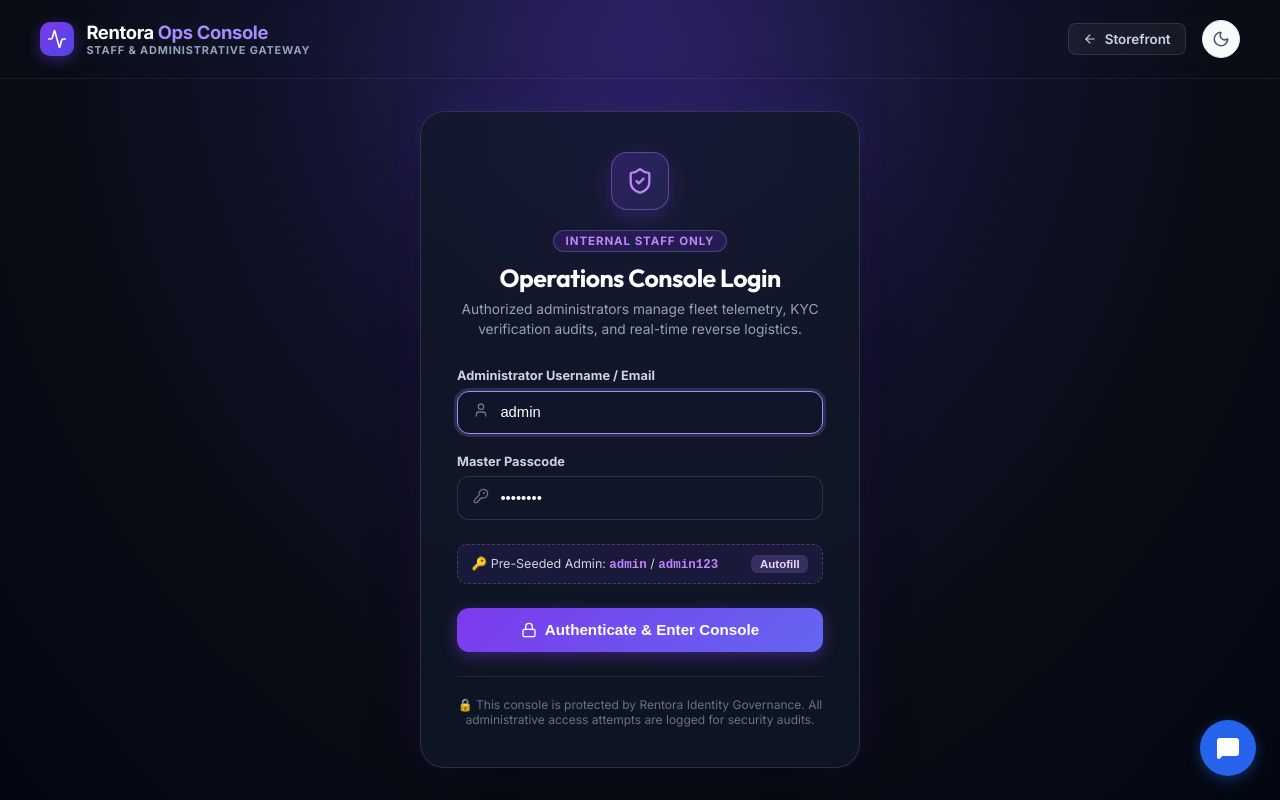
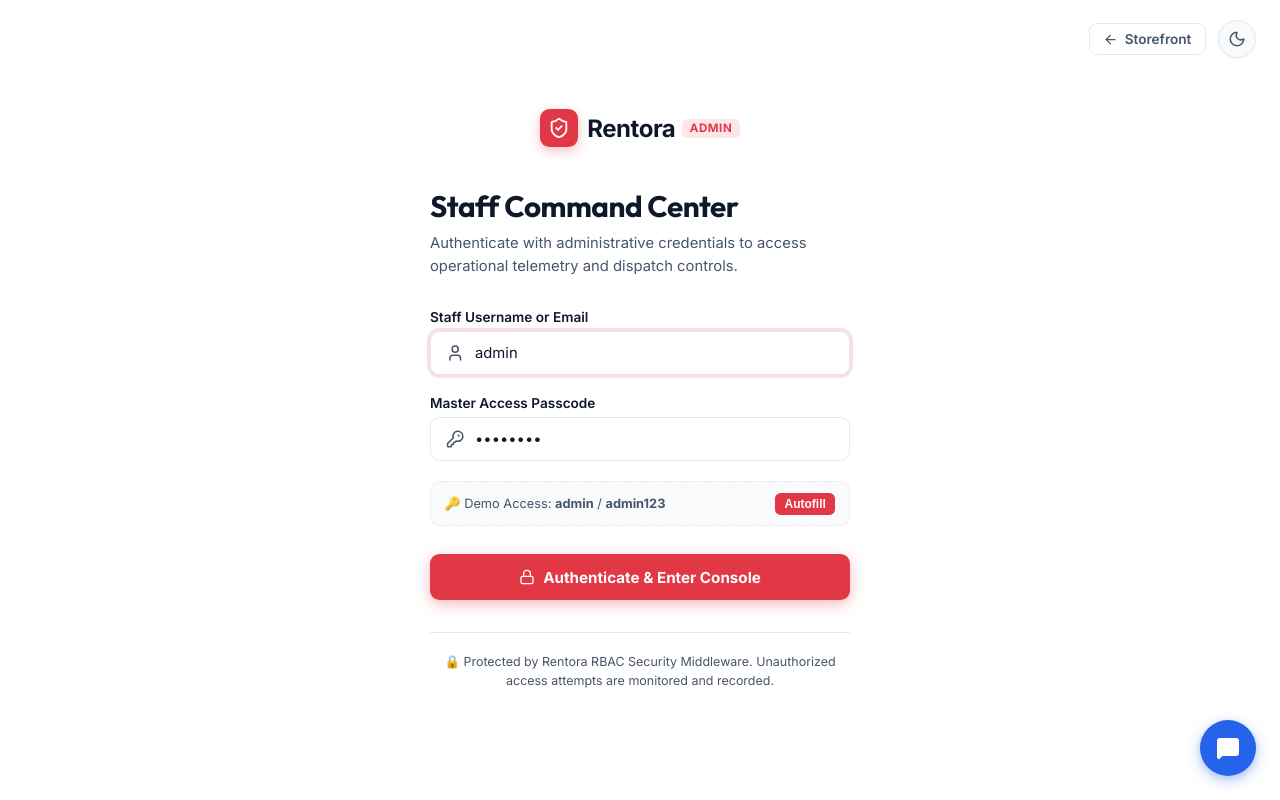
Before and after one commit to Nayak17-07/RentAI, a React (Vite) app in the folder frontend/: page /admin/login in a window 1280 px wide. Built offline with nearby package versions, Linux system fonts and the light colour scheme.

Commit message:
Harmonize AdminLoginPage design with Rentora platform and improve SHAP fallback handling

```diff
--- a/frontend/src/AdminLoginPage.jsx
+++ b/frontend/src/AdminLoginPage.jsx
@@ -7,10 +7,9 @@
   ArrowLeft,
   Loader2,
   AlertCircle,
-  CheckCircle2,
-  Activity,
-  Terminal,
-  KeyRound
+  Home as HomeIcon,
+  KeyRound,
+  Sparkles
 } from 'lucide-react';
 import ThemeToggle from './ThemeToggle';
 
@@ -66,302 +65,242 @@
   };
 
   return (
-    <div style={{
-      minHeight: '100vh',
-      background: 'radial-gradient(ellipse at top, #1e1b4b 0%, #090d16 65%, #030712 100%)',
-      display: 'flex',
-      flexDirection: 'column',
-      color: '#f8fafc',
-      fontFamily: "'Inter', sans-serif",
-      position: 'relative',
-      overflow: 'hidden'
-    }}>
-      {/* Background ambient lighting */}
+    <div style={{ display: 'flex', minHeight: '100vh', background: 'var(--bg-color)', position: 'relative' }}>
+      {/* Top action rail */}
       <div style={{
         position: 'absolute',
-        top: '-15%',
-        left: '50%',
-        transform: 'translateX(-50%)',
-        width: '720px',
-        height: '420px',
-        background: 'radial-gradient(circle, rgba(124, 58, 237, 0.22) 0%, rgba(99, 102, 241, 0.08) 50%, transparent 80%)',
-        filter: 'blur(70px)',
-        pointerEvents: 'none',
-        zIndex: 0
-      }} />
-
-      {/* Top Header Bar */}
-      <header style={{
-        padding: '1.25rem 2.5rem',
+        top: '1.25rem',
+        right: '1.5rem',
+        zIndex: 100,
         display: 'flex',
         alignItems: 'center',
-        justifyContent: 'space-between',
-        position: 'relative',
-        zIndex: 10,
-        borderBottom: '1px solid rgba(255, 255, 255, 0.06)',
-        backdropFilter: 'blur(10px)'
+        gap: '0.75rem'
       }}>
-        <div style={{ display: 'flex', alignItems: 'center', gap: '0.75rem' }}>
-          <div style={{
-            background: 'linear-gradient(135deg, #7c3aed 0%, #4f46e5 100%)',
-            padding: '0.45rem',
-            borderRadius: '10px',
-            display: 'flex',
-            alignItems: 'center',
-            justifyContent: 'center',
-            boxShadow: '0 4px 14px rgba(124, 58, 237, 0.4)'
-          }}>
-            <Activity size={20} color="white" />
-          </div>
-          <div>
-            <div style={{ fontSize: '1.15rem', fontWeight: 800, letterSpacing: '-0.02em', color: '#ffffff' }}>
-              Rentora <span style={{ color: '#a78bfa' }}>Ops Console</span>
-            </div>
-            <div style={{ fontSize: '0.68rem', color: '#94a3b8', textTransform: 'uppercase', letterSpacing: '0.08em', fontWeight: 700 }}>
-              Staff & Administrative Gateway
-            </div>
-          </div>
-        </div>
-
-        <div style={{ display: 'flex', alignItems: 'center', gap: '1rem' }}>
         <Link
           to="/"
           style={{
             display: 'inline-flex',
             alignItems: 'center',
-              gap: '0.45rem',
-              color: '#cbd5e1',
+            gap: '0.4rem',
+            color: 'var(--text-secondary)',
             textDecoration: 'none',
-              fontSize: '0.84rem',
+            fontSize: '0.85rem',
             fontWeight: 600,
-              padding: '0.45rem 0.9rem',
-              borderRadius: '8px',
-              background: 'rgba(255, 255, 255, 0.05)',
-              border: '1px solid rgba(255, 255, 255, 0.1)',
+            padding: '0.45rem 0.85rem',
+            borderRadius: '0.5rem',
+            background: 'var(--card-bg, #ffffff)',
+            border: '1px solid var(--border-color, #e2e8f0)',
             transition: 'all 0.15s ease'
           }}
-            onMouseOver={(e) => { e.currentTarget.style.background = 'rgba(255, 255, 255, 0.1)'; e.currentTarget.style.color = '#ffffff'; }}
-            onMouseOut={(e) => { e.currentTarget.style.background = 'rgba(255, 255, 255, 0.05)'; e.currentTarget.style.color = '#cbd5e1'; }}
         >
-            <ArrowLeft size={14} />
+          <ArrowLeft size={15} />
           <span>Storefront</span>
         </Link>
         <ThemeToggle />
       </div>
-      </header>
 
-      {/* Main Login Card Container */}
-      <main style={{
-        flex: 1,
+      {/* Left side - Branded Executive Visual */}
+      <div
+        style={{
+          flex: '1',
+          display: 'none',
+          position: 'relative'
+        }}
+        className="auth-image-container"
+      >
+        <img
+          src="https://images.unsplash.com/photo-1497366216548-37526070297c?auto=format&fit=crop&q=80&w=1200"
+          alt="Rentora Executive Headquarters"
+          style={{ width: '100%', height: '100%', objectFit: 'cover' }}
+        />
+        <div style={{
+          position: 'absolute',
+          inset: 0,
+          background: 'linear-gradient(to right, rgba(15, 23, 42, 0.85) 0%, rgba(15, 23, 42, 0.45) 60%, transparent 100%)'
+        }}></div>
+        <div style={{ position: 'absolute', bottom: '4rem', left: '4rem', color: '#ffffff', maxWidth: '480px' }}>
+          <div style={{
+            display: 'inline-flex',
+            alignItems: 'center',
+            gap: '0.4rem',
+            background: 'rgba(226, 55, 68, 0.25)',
+            border: '1px solid rgba(226, 55, 68, 0.5)',
+            color: '#ff8a93',
+            padding: '0.25rem 0.75rem',
+            borderRadius: '999px',
+            fontSize: '0.75rem',
+            fontWeight: 700,
+            letterSpacing: '0.06em',
+            textTransform: 'uppercase',
+            marginBottom: '1rem'
+          }}>
+            <ShieldCheck size={14} />
+            Internal Staff Portal
+          </div>
+          <h2 style={{ fontSize: '2.4rem', lineHeight: 1.2, marginBottom: '1rem', color: '#ffffff', fontWeight: 800 }}>
+            Operations & AI Intelligence Command Center
+          </h2>
+          <p style={{ fontSize: '1.05rem', color: '#cbd5e1', lineHeight: 1.6 }}>
+            Real-time subscriber churn radar, serialized refurbishment tracking, and executive BI metrics for the Rentora marketplace.
+          </p>
+        </div>
+      </div>
+
+      {/* Right side - Unified Form */}
+      <div style={{
+        flex: '1',
+        display: 'flex',
+        flexDirection: 'column',
+        justifyContent: 'center',
+        alignItems: 'center',
+        padding: '2.5rem 1.5rem',
+        background: 'var(--surface-color, white)'
+      }}>
+        <div className="animate-fade-in" style={{ width: '100%', maxWidth: '420px' }}>
+
+          {/* Brand Header */}
+          <div style={{ display: 'flex', alignItems: 'center', gap: '0.6rem', marginBottom: '2.5rem', justifyContent: 'center' }}>
+            <div style={{
+              background: 'var(--primary-color)',
+              padding: '0.5rem',
+              borderRadius: '0.6rem',
               display: 'flex',
               alignItems: 'center',
               justifyContent: 'center',
-        padding: '2rem 1.25rem',
-        position: 'relative',
-        zIndex: 10
+              boxShadow: '0 4px 12px rgba(226, 55, 68, 0.3)'
             }}>
-        <div style={{
-          width: '100%',
-          maxWidth: '440px',
-          background: 'rgba(17, 24, 39, 0.75)',
-          border: '1px solid rgba(255, 255, 255, 0.12)',
-          borderRadius: '24px',
-          padding: '2.5rem 2.25rem',
-          boxShadow: '0 25px 60px -15px rgba(0, 0, 0, 0.65), 0 0 40px rgba(124, 58, 237, 0.15)',
-          backdropFilter: 'blur(20px)',
-          animation: 'fadeIn 0.25s ease-out'
+              <ShieldCheck size={22} color="white" />
+            </div>
+            <div>
+              <div style={{ display: 'flex', alignItems: 'center', gap: '0.4rem' }}>
+                <span style={{ fontSize: '1.5rem', fontWeight: 800, color: 'var(--text-color, #0f172a)', letterSpacing: '-0.02em' }}>
+                  Rentora
+                </span>
+                <span style={{
+                  background: 'rgba(226, 55, 68, 0.12)',
+                  color: 'var(--primary-color)',
+                  fontSize: '0.72rem',
+                  fontWeight: 800,
+                  padding: '0.15rem 0.5rem',
+                  borderRadius: '0.35rem',
+                  textTransform: 'uppercase',
+                  letterSpacing: '0.05em'
                 }}>
-          {/* Badge & Lock Icon */}
-          <div style={{ textAlign: 'center', marginBottom: '1.75rem' }}>
-            <div style={{
-              width: '58px',
-              height: '58px',
-              borderRadius: '16px',
-              background: 'linear-gradient(135deg, rgba(124, 58, 237, 0.25) 0%, rgba(99, 102, 241, 0.15) 100%)',
-              border: '1.5px solid rgba(167, 139, 250, 0.4)',
-              display: 'flex',
-              alignItems: 'center',
-              justifyContent: 'center',
-              margin: '0 auto 1.15rem',
-              boxShadow: '0 8px 24px rgba(124, 58, 237, 0.25)'
-            }}>
-              <ShieldCheck size={28} color="#c084fc" />
+                  Admin
+                </span>
+              </div>
+            </div>
           </div>
 
-            <span style={{
-              background: 'rgba(124, 58, 237, 0.18)',
-              color: '#c084fc',
-              border: '1px solid rgba(167, 139, 250, 0.3)',
-              fontSize: '0.72rem',
-              fontWeight: 800,
-              padding: '0.2rem 0.7rem',
-              borderRadius: '999px',
-              textTransform: 'uppercase',
-              letterSpacing: '0.08em',
-              display: 'inline-block',
-              marginBottom: '0.65rem'
-            }}>
-              Internal Staff Only
-            </span>
-
-            <h1 style={{
-              fontSize: '1.55rem',
-              fontWeight: 800,
-              color: '#ffffff',
-              margin: '0 0 0.45rem',
-              letterSpacing: '-0.02em'
-            }}>
-              Operations Console Login
+          <div style={{ marginBottom: '2rem' }}>
+            <h1 style={{ fontSize: '1.85rem', fontWeight: 800, marginBottom: '0.45rem', color: 'var(--text-color, #0f172a)' }}>
+              Staff Command Center
             </h1>
-            <p style={{
-              color: '#94a3b8',
-              fontSize: '0.86rem',
-              lineHeight: 1.45,
-              margin: 0
-            }}>
-              Authorized administrators manage fleet telemetry, KYC verification audits, and real-time reverse logistics.
+            <p style={{ color: 'var(--text-secondary, #64748b)', fontSize: '0.925rem', lineHeight: 1.5, margin: 0 }}>
+              Authenticate with administrative credentials to access operational telemetry and dispatch controls.
             </p>
           </div>
 
-          {/* Error Banner */}
           {error && (
             <div style={{
-              background: 'rgba(239, 68, 68, 0.12)',
-              border: '1px solid rgba(239, 68, 68, 0.35)',
-              borderRadius: '12px',
-              padding: '0.75rem 1rem',
-              marginBottom: '1.25rem',
+              background: 'rgba(239, 68, 68, 0.1)',
+              borderLeft: '4px solid var(--primary-color)',
+              padding: '0.85rem 1rem',
+              borderRadius: '0.5rem',
+              marginBottom: '1.5rem',
+              color: '#dc2626',
+              fontSize: '0.875rem',
               display: 'flex',
-              alignItems: 'flex-start',
-              gap: '0.65rem',
-              fontSize: '0.825rem',
-              color: '#fca5a5',
-              lineHeight: 1.4
+              alignItems: 'center',
+              gap: '0.5rem'
             }}>
-              <AlertCircle size={16} color="#ef4444" style={{ flexShrink: 0, marginTop: '2px' }} />
-              <div>{error}</div>
+              <AlertCircle size={16} style={{ flexShrink: 0 }} />
+              <span>{error}</span>
             </div>
           )}
 
-          {/* Login Form */}
-          <form onSubmit={handleAdminLogin}>
-            <div style={{ marginBottom: '1.25rem' }}>
-              <label style={{
-                display: 'block',
-                fontSize: '0.8rem',
-                fontWeight: 700,
-                color: '#cbd5e1',
-                marginBottom: '0.45rem'
-              }}>
-                Administrator Username / Email
+          <form onSubmit={handleAdminLogin} style={{ display: 'flex', flexDirection: 'column', gap: '1.25rem' }}>
+            <div>
+              <label className="input-label" style={{ display: 'block', marginBottom: '0.4rem', fontWeight: 600, fontSize: '0.85rem', color: 'var(--text-color)' }}>
+                Staff Username or Email
               </label>
               <div style={{ position: 'relative' }}>
-                <div style={{
-                  position: 'absolute',
-                  left: '1rem',
-                  top: '50%',
-                  transform: 'translateY(-50%)',
-                  pointerEvents: 'none',
-                  color: '#64748b'
-                }}>
-                  <User size={16} />
-                </div>
+                <User style={{ position: 'absolute', left: '1rem', top: '50%', transform: 'translateY(-50%)', color: 'var(--text-secondary)', width: '1.15rem', height: '1.15rem' }} />
                 <input
                   type="text"
+                  className="input-field"
+                  placeholder="Enter staff identifier"
                   value={identifier}
                   onChange={(e) => { setIdentifier(e.target.value); setError(''); }}
-                  placeholder="admin or admin@rentora.com"
+                  style={{
+                    width: '100%',
+                    padding: '0.75rem 1rem 0.75rem 2.75rem',
+                    borderRadius: '0.6rem',
+                    border: '1.5px solid var(--border-color, #cbd5e1)',
+                    background: 'var(--card-bg, #ffffff)',
+                    color: 'var(--text-color, #0f172a)',
+                    fontSize: '0.925rem',
+                    boxSizing: 'border-box'
+                  }}
                   autoFocus
                   required
-                  style={{
-                    width: '100%',
-                    padding: '0.8rem 1rem 0.8rem 2.65rem',
-                    borderRadius: '12px',
-                    background: 'rgba(15, 23, 42, 0.7)',
-                    border: '1.5px solid rgba(255, 255, 255, 0.12)',
-                    color: '#ffffff',
-                    fontSize: '0.925rem',
-                    outline: 'none',
-                    boxSizing: 'border-box',
-                    transition: 'all 0.15s ease'
-                  }}
-                  onFocus={(e) => { e.target.style.borderColor = '#a78bfa'; e.target.style.boxShadow = '0 0 0 3px rgba(167, 139, 250, 0.2)'; }}
-                  onBlur={(e) => { e.target.style.borderColor = 'rgba(255, 255, 255, 0.12)'; e.target.style.boxShadow = 'none'; }}
                 />
               </div>
             </div>
 
-            <div style={{ marginBottom: '1.5rem' }}>
-              <label style={{
-                display: 'block',
-                fontSize: '0.8rem',
-                fontWeight: 700,
-                color: '#cbd5e1',
-                marginBottom: '0.45rem'
-              }}>
-                Master Passcode
+            <div>
+              <label className="input-label" style={{ display: 'block', marginBottom: '0.4rem', fontWeight: 600, fontSize: '0.85rem', color: 'var(--text-color)' }}>
+                Master Access Passcode
               </label>
               <div style={{ position: 'relative' }}>
-                <div style={{
-                  position: 'absolute',
-                  left: '1rem',
-                  top: '50%',
-                  transform: 'translateY(-50%)',
-                  pointerEvents: 'none',
-                  color: '#64748b'
-                }}>
-                  <KeyRound size={16} />
-                </div>
+                <KeyRound style={{ position: 'absolute', left: '1rem', top: '50%', transform: 'translateY(-50%)', color: 'var(--text-secondary)', width: '1.15rem', height: '1.15rem' }} />
                 <input
                   type="password"
+                  className="input-field"
+                  placeholder="Enter your security passcode"
                   value={password}
                   onChange={(e) => { setPassword(e.target.value); setError(''); }}
-                  placeholder="••••••••"
-                  required
                   style={{
                     width: '100%',
-                    padding: '0.8rem 1rem 0.8rem 2.65rem',
-                    borderRadius: '12px',
-                    background: 'rgba(15, 23, 42, 0.7)',
-                    border: '1.5px solid rgba(255, 255, 255, 0.12)',
-                    color: '#ffffff',
+                    padding: '0.75rem 1rem 0.75rem 2.75rem',
+                    borderRadius: '0.6rem',
+                    border: '1.5px solid var(--border-color, #cbd5e1)',
+                    background: 'var(--card-bg, #ffffff)',
+                    color: 'var(--text-color, #0f172a)',
                     fontSize: '0.925rem',
-                    outline: 'none',
-                    boxSizing: 'border-box',
-                    transition: 'all 0.15s ease'
+                    boxSizing: 'border-box'
                   }}
-                  onFocus={(e) => { e.target.style.borderColor = '#a78bfa'; e.target.style.boxShadow = '0 0 0 3px rgba(167, 139, 250, 0.2)'; }}
-                  onBlur={(e) => { e.target.style.borderColor = 'rgba(255, 255, 255, 0.12)'; e.target.style.boxShadow = 'none'; }}
+                  required
                 />
               </div>
             </div>
 
-            {/* Quick Demo Pill Helper */}
+            {/* Quick Demo Credentials Autofill Pill */}
             <div style={{
-              background: 'rgba(124, 58, 237, 0.1)',
-              border: '1px dashed rgba(167, 139, 250, 0.3)',
-              borderRadius: '10px',
-              padding: '0.6rem 0.85rem',
-              marginBottom: '1.5rem',
+              background: 'var(--subnav-bg, #f8fafc)',
+              border: '1px dashed var(--border-color, #cbd5e1)',
+              borderRadius: '0.6rem',
+              padding: '0.65rem 0.85rem',
               display: 'flex',
               alignItems: 'center',
               justifyContent: 'space-between',
-              fontSize: '0.78rem'
+              fontSize: '0.8rem',
+              color: 'var(--text-secondary)'
             }}>
-              <span style={{ color: '#cbd5e1' }}>
-                🔑 Pre-Seeded Admin: <code style={{ color: '#c084fc', fontWeight: 800 }}>admin</code> / <code style={{ color: '#c084fc', fontWeight: 800 }}>admin123</code>
+              <span>
+                🔑 Demo Access: <strong style={{ color: 'var(--text-color)' }}>admin</strong> / <strong style={{ color: 'var(--text-color)' }}>admin123</strong>
               </span>
               <button
                 type="button"
                 onClick={() => { setIdentifier('admin'); setPassword('admin123'); setError(''); }}
                 style={{
-                  background: 'rgba(167, 139, 250, 0.2)',
+                  background: 'var(--primary-color)',
+                  color: 'white',
                   border: 'none',
-                  borderRadius: '6px',
-                  color: '#e9d5ff',
-                  fontSize: '0.72rem',
+                  borderRadius: '0.35rem',
+                  fontSize: '0.75rem',
                   fontWeight: 700,
-                  padding: '0.2rem 0.55rem',
+                  padding: '0.25rem 0.6rem',
                   cursor: 'pointer'
                 }}
               >
@@ -369,17 +308,18 @@
               </button>
             </div>
 
-            {/* Submit Button */}
             <button
               type="submit"
+              className="btn-primary"
               disabled={loading}
               style={{
                 width: '100%',
+                marginTop: '0.5rem',
                 padding: '0.85rem',
-                borderRadius: '12px',
+                borderRadius: '0.6rem',
+                background: 'var(--primary-color)',
+                color: 'white',
                 border: 'none',
-                background: 'linear-gradient(135deg, #7c3aed 0%, #6366f1 100%)',
-                color: '#ffffff',
                 fontWeight: 700,
                 fontSize: '0.95rem',
                 cursor: loading ? 'not-allowed' : 'pointer',
@@ -387,14 +327,13 @@
                 alignItems: 'center',
                 justifyContent: 'center',
                 gap: '0.5rem',
-                boxShadow: '0 4px 16px rgba(124, 58, 237, 0.4)',
-                transition: 'all 0.15s ease'
+                boxShadow: '0 4px 14px rgba(226, 55, 68, 0.35)'
               }}
             >
               {loading ? (
                 <>
                   <Loader2 size={18} className="animate-spin" />
-                  <span>Authenticating Privileges...</span>
+                  <span>Verifying Privileges...</span>
                 </>
               ) : (
                 <>
@@ -407,17 +346,18 @@
 
           {/* Security Disclaimer */}
           <div style={{
-            marginTop: '1.5rem',
+            marginTop: '2rem',
             paddingTop: '1.25rem',
-            borderTop: '1px solid rgba(255, 255, 255, 0.08)',
+            borderTop: '1px solid var(--border-color, #e2e8f0)',
             textAlign: 'center',
-            fontSize: '0.75rem',
-            color: '#64748b'
+            fontSize: '0.78rem',
+            color: 'var(--text-secondary, #64748b)',
+            lineHeight: 1.5
           }}>
-            🔒 This console is protected by Rentora Identity Governance. All administrative access attempts are logged for security audits.
+            🔒 Protected by Rentora RBAC Security Middleware. Unauthorized access attempts are monitored and recorded.
           </div>
         </div>
-      </main>
+      </div>
     </div>
   );
 }
```
Also changed, not shown: 2 other files (tests, documents, lock files or other folders). Lines whose indentation alone changed are shown as unchanged.
